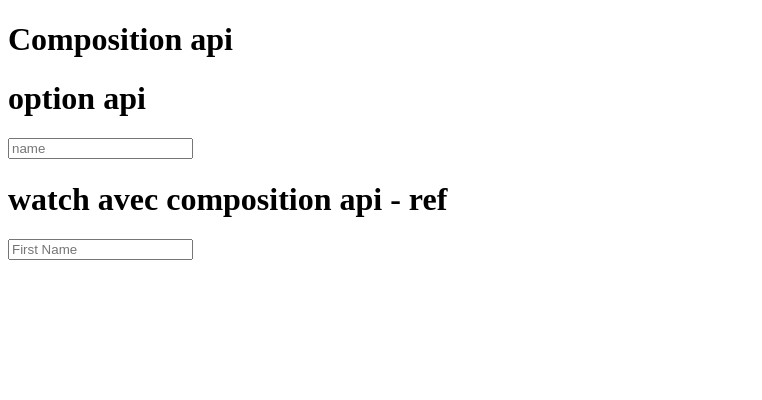
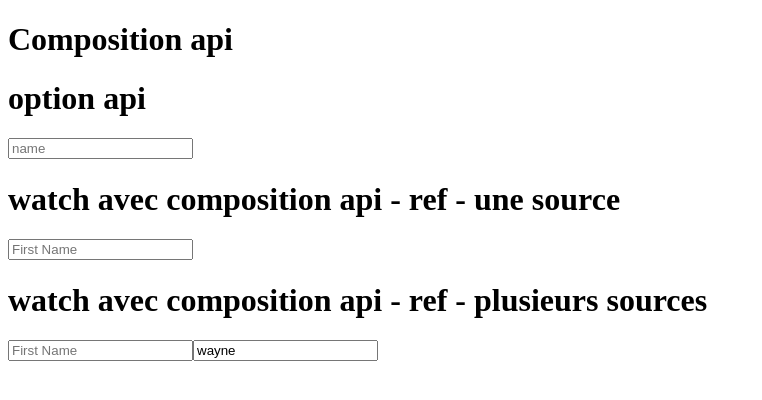
Before and after one commit to lapinRagnar/vue3_tuto, a Vue app: page / in a window 1280 px wide. Shown: the top 400 px of the page, without its empty margins (0-762 px from the left). Built offline with nearby package versions, Linux system fonts and the light colour scheme.

Commit message:
Replacing Watchers (Part 1) - ref - plrs sources

```diff
--- a/src/components/Watch.vue
+++ b/src/components/Watch.vue
@@ -4,10 +4,12 @@
     <input type="text" placeholder="name" v-model="name">
   </div>
 
-  <h1>watch avec composition api - ref</h1>
+  <h1>watch avec composition api - ref - une source</h1>
   <input type="text" placeholder="First Name" v-model="firstName">
 
-
+  <h1>watch avec composition api - ref - plusieurs sources</h1>
+  <input type="text" placeholder="First Name" v-model="firstName">
+  <input type="text" placeholder="Last Name" v-model="lastName">
 
 </template>
 
@@ -30,14 +32,18 @@ export default {
   },
   setup(){
     const firstName = ref('')
+    const lastName = ref('wayne')
 
-    watch(firstName, (newValue, oldValue)=>{
-      console.log('oldValue', oldValue)
-      console.log('newValue', newValue);
+    watch([firstName, lastName], (newValues, oldValues)=>{
+      console.log('firstname oldValue', oldValues[0])
+      console.log('firstname newValue', newValues[0])
+      console.log('lastName oldValue', oldValues[1])
+      console.log('lastname newValue', newValues[1])
     })
 
     return {
-        firstName
+        firstName,
+        lastName
     }
   }
 
```
